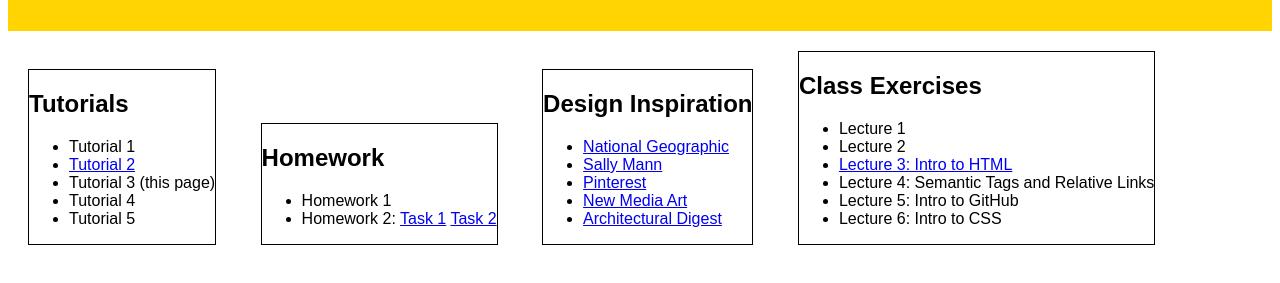
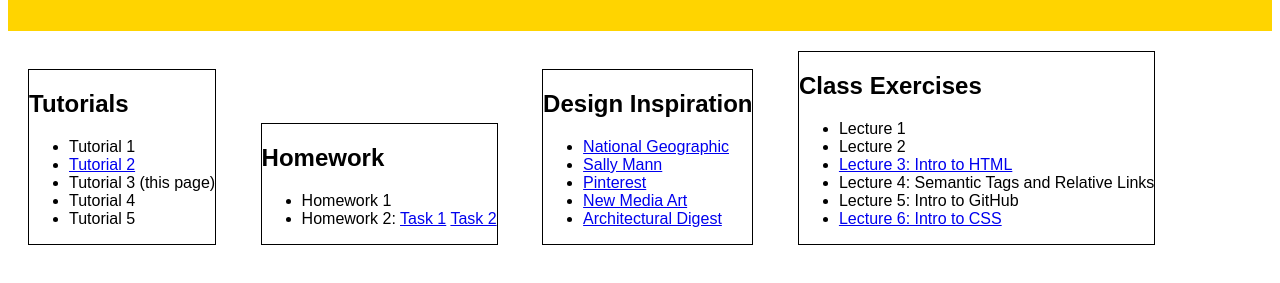
Before and after one commit to lyndallharris/csci, a plain HTML site: page index.html in a window 1280 px wide. Shown: the part 117-400 px from the top of the page. Drawn offline with Linux system fonts and the light colour scheme; files that its build step writes are made by us from their sources.

Commit message:
linkedlecture6

```diff
--- a/index.html
+++ b/index.html
@@ -53,7 +53,7 @@
                     <li><a href="lectures/lecture03/index.html">Lecture 3: Intro to HTML</a></li>
                     <li>Lecture 4: Semantic Tags and Relative Links</li>
                     <li>Lecture 5: Intro to GitHub</li>
-                    <li>Lecture 6: Intro to CSS</li>
+                    <li><a href="lectures/lecture06/index.html">Lecture 6: Intro to CSS</a></li>
                 </ul>
             </section>
         </main>
```
